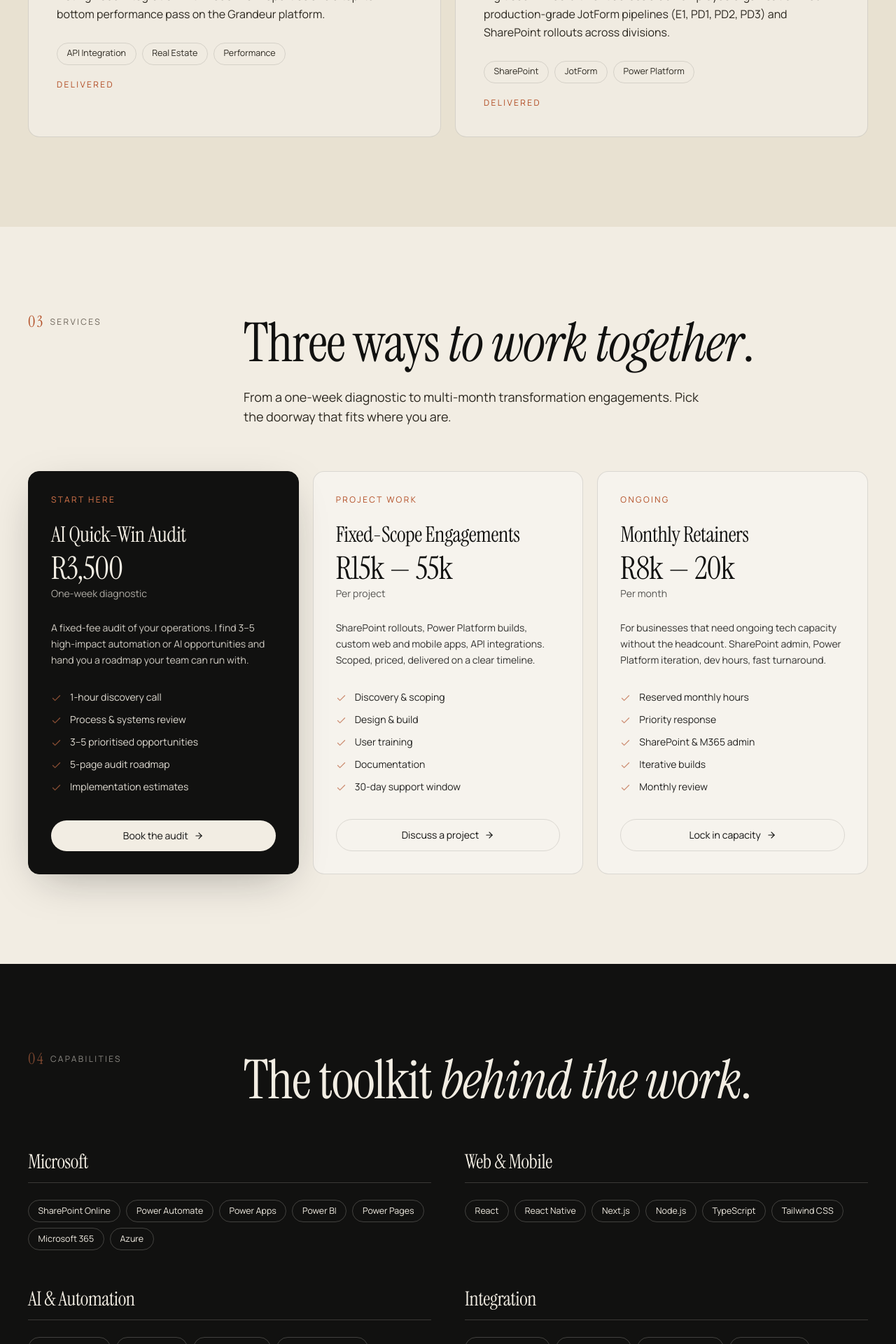
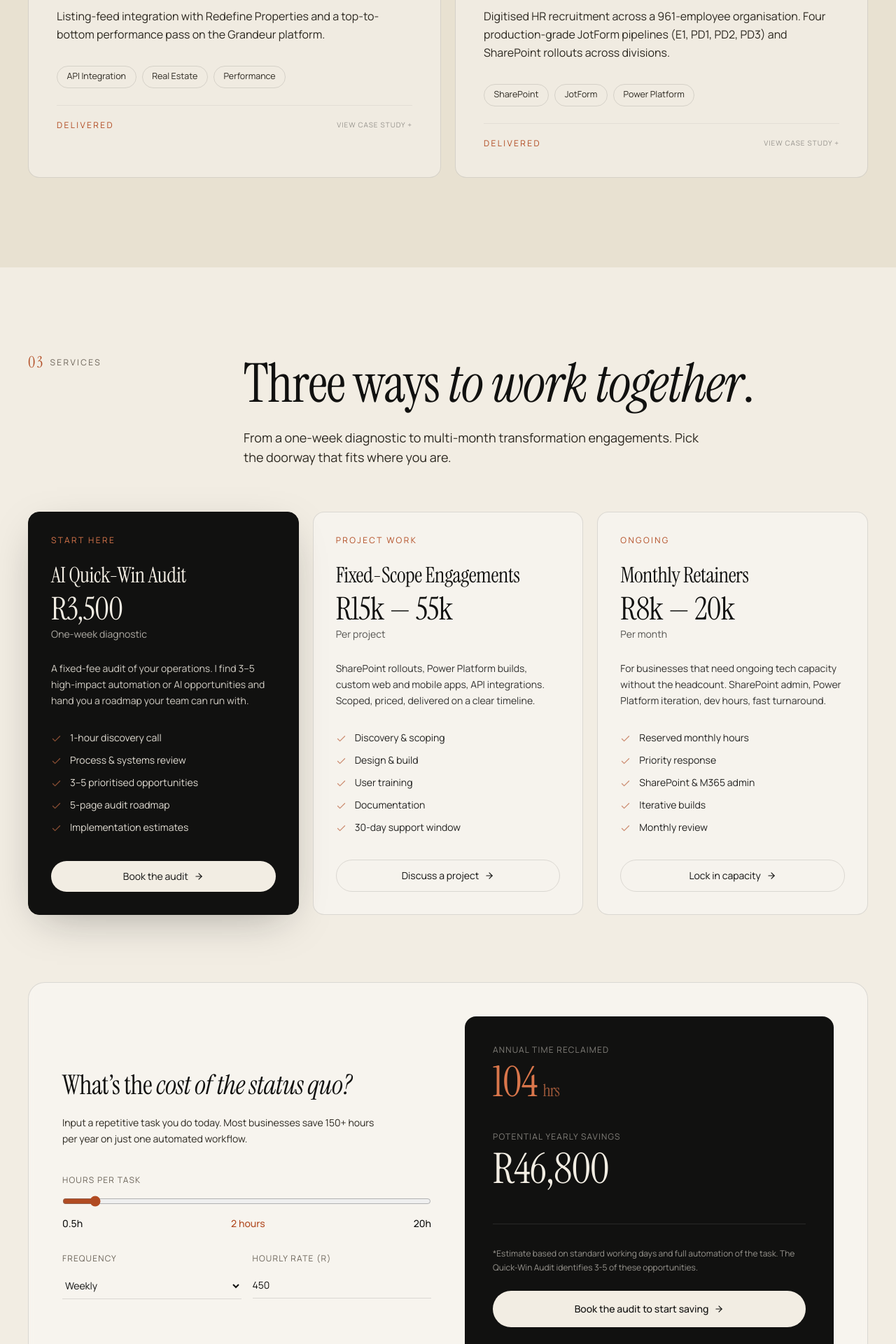
Before and after one commit to Qwezzy/khwezi-portfolio, a React (Vite) app: page / in a window 1280 px wide. Shown: the part 2840-4760 px from the top of the page at 70% size. Built offline with nearby package versions, Linux system fonts and the light colour scheme.

Commit message:
Enhance portfolio: add automation calculator, expandable case studies, and SEO tags

```diff
--- a/index.html
+++ b/index.html
@@ -28,6 +28,7 @@
       content="Software, SharePoint and AI that pays for itself. 15+ years building production systems for South African organisations."
     />
     <meta property="og:locale" content="en_ZA" />
+    <meta property="og:image" content="https://khwezi.online/og-image.jpg" />
 
     <!-- Twitter -->
     <meta name="twitter:card" content="summary_large_image" />
@@ -37,6 +38,7 @@
       name="twitter:description"
       content="Software, SharePoint and AI that pays for itself. 15+ years building production systems for South African organisations."
     />
+    <meta name="twitter:image" content="https://khwezi.online/og-image.jpg" />
 
     <!-- Fonts -->
     <link rel="preconnect" href="https://fonts.googleapis.com" />
--- a/src/App.jsx
+++ b/src/App.jsx
@@ -10,10 +10,129 @@ import {
   Twitter,
   Download,
   Check,
+  Layers,
+  Smartphone,
+  Cpu,
+  Zap,
 } from 'lucide-react';
+
+const AutomationCalculator = () => {
+  const [hours, setHours] = useState(2);
+  const [frequency, setFrequency] = useState('weekly');
+  const [hourlyRate, setHourlyRate] = useState(450);
+
+  const freqMultiplier = {
+    daily: 260, // working days
+    weekly: 52,
+    monthly: 12,
+  };
+
+  const annualHours = hours * freqMultiplier[frequency];
+  const annualSavings = annualHours * hourlyRate;
+
+  return (
+    <div className="mt-24 p-8 md:p-12 rounded-3xl border border-[var(--rule)] bg-white/40 backdrop-blur-sm">
+      <div className="grid md:grid-cols-2 gap-12 items-center">
+        <div>
+          <h3 className="display mb-6" style={{ fontSize: 'clamp(2rem, 3vw, 2.8rem)' }}>
+            What’s the <em className="ital">cost of the status quo?</em>
+          </h3>
+          <p className="text-sm mb-10 leading-relaxed text-[var(--ink-soft)] max-w-md">
+            Input a repetitive task you do today. Most businesses save 150+ hours per year on just
+            one automated workflow.
+          </p>
+
+          <div className="space-y-8">
+            <div>
+              <label className="text-xs uppercase block mb-3 tracking-widest text-[var(--ink-faint)]">
+                Hours per task
+              </label>
+              <input
+                type="range"
+                min="0.5"
+                max="20"
+                step="0.5"
+                value={hours}
+                onChange={(e) => setHours(Number(e.target.value))}
+                className="w-full accent-[var(--sienna)]"
+              />
+              <div className="flex justify-between mt-2 text-sm font-medium">
+                <span>0.5h</span>
+                <span className="text-[var(--sienna)]">{hours} hours</span>
+                <span>20h</span>
+              </div>
+            </div>
+
+            <div className="grid grid-cols-2 gap-4">
+              <div>
+                <label className="text-xs uppercase block mb-3 tracking-widest text-[var(--ink-faint)]">
+                  Frequency
+                </label>
+                <select
+                  value={frequency}
+                  onChange={(e) => setFrequency(e.target.value)}
+                  className="w-full bg-transparent border-b border-[var(--rule)] py-2 text-sm focus:outline-none focus:border-[var(--ink)]"
+                >
+                  <option value="daily">Daily</option>
+                  <option value="weekly">Weekly</option>
+                  <option value="monthly">Monthly</option>
+                </select>
+              </div>
+              <div>
+                <label className="text-xs uppercase block mb-3 tracking-widest text-[var(--ink-faint)]">
+                  Hourly Rate (R)
+                </label>
+                <input
+                  type="number"
+                  value={hourlyRate}
+                  onChange={(e) => setHourlyRate(Number(e.target.value))}
+                  className="w-full bg-transparent border-b border-[var(--rule)] py-2 text-sm focus:outline-none focus:border-[var(--ink)]"
+                />
+              </div>
+            </div>
+          </div>
+        </div>
+
+        <div className="bg-[var(--ink)] text-[var(--bone)] p-10 rounded-2xl">
+          <div className="mb-10">
+            <div className="text-xs uppercase mb-2 opacity-50 tracking-widest">
+              Annual Time Reclaimed
+            </div>
+            <div className="display text-5xl md:text-6xl text-[var(--sienna-soft)]">
+              {Math.round(annualHours)}
+              <span className="text-2xl ml-2 opacity-70">hrs</span>
+            </div>
+          </div>
+          <div>
+            <div className="text-xs uppercase mb-2 opacity-50 tracking-widest">
+              Potential Yearly Savings
+            </div>
+            <div className="display text-5xl md:text-6xl">
+              R{annualSavings.toLocaleString()}
+            </div>
+          </div>
+
+          <div className="mt-12 pt-8 border-t border-white/10">
+            <p className="text-xs opacity-60 leading-relaxed mb-6">
+              *Estimate based on standard working days and full automation of the task. The
+              Quick-Win Audit identifies 3-5 of these opportunities.
+            </p>
+            <a
+              href="#contact"
+              className="btn-on-dark w-full py-4 rounded-full text-sm font-medium inline-flex justify-center items-center gap-2"
+            >
+              Book the audit to start saving <ArrowRight size={14} />
+            </a>
+          </div>
+        </div>
+      </div>
+    </div>
+  );
+};
 
 export default function App() {
   const [scrolled, setScrolled] = useState(false);
+  const [expandedProject, setExpandedProject] = useState(null);
 
   useEffect(() => {
     const onScroll = () => setScrolled(window.scrollY > 40);
@@ -30,6 +149,10 @@ export default function App() {
         'End-to-end automation of new-hire workflows for a state agency — from candidate intake through document signoff to system provisioning.',
       tags: ['SharePoint', 'Power Automate', 'HR Systems'],
       stage: 'Proposal accepted · R65,000',
+      problem:
+        'Manual HR onboarding took 15+ hours per hire, involving 4 departments and significant paper trail risks.',
+      solution:
+        'Built a SharePoint-native workflow with Power Automate that triggers on contract sign-off, auto-provisioning system access and digital file creation.',
     },
     {
       year: '2025',
@@ -39,6 +162,10 @@ export default function App() {
         'Customer-facing mobile app and operations dashboard for a Gauteng cleaning service — booking, payments, scheduling, and field-team management.',
       tags: ['React Native', 'Mobile', 'Service Marketplace'],
       stage: 'In delivery',
+      problem:
+        'Reliance on WhatsApp for bookings led to scheduling conflicts and missed payments during peak times.',
+      solution:
+        'Developed a custom React Native app with integrated Stripe payments and a real-time dispatcher dashboard for field teams.',
     },
     {
       year: '2025',
@@ -48,6 +175,10 @@ export default function App() {
         'Listing-feed integration with Redefine Properties and a top-to-bottom performance pass on the Grandeur platform.',
       tags: ['API Integration', 'Real Estate', 'Performance'],
       stage: 'Delivered',
+      problem:
+        'Property listings were delayed by 48 hours due to manual sync, causing Grandeur to lose leads to faster competitors.',
+      solution:
+        'Implemented a high-frequency API sync and optimized Next.js image handling, reducing listing delay to under 10 minutes.',
     },
     {
       year: '2022 — 2025',
@@ -57,6 +188,10 @@ export default function App() {
         'Digitised HR recruitment across a 961-employee organisation. Four production-grade JotForm pipelines (E1, PD1, PD2, PD3) and SharePoint rollouts across divisions.',
       tags: ['SharePoint', 'JotForm', 'Power Platform'],
       stage: 'Delivered',
+      problem:
+        'Recruitment for 900+ employees was handled via email attachments, making compliance audits and candidate tracking impossible.',
+      solution:
+        'Engineered four secure JotForm pipelines feeding into a central SharePoint repository with automated compliance scoring and status tracking.',
     },
   ];
 
@@ -117,6 +252,7 @@ export default function App() {
   const capabilities = [
     {
       group: 'Microsoft',
+      icon: Layers,
       items: [
         'SharePoint Online',
         'Power Automate',
@@ -129,10 +265,12 @@ export default function App() {
     },
     {
       group: 'Web & Mobile',
+      icon: Smartphone,
       items: ['React', 'React Native', 'Next.js', 'Node.js', 'TypeScript', 'Tailwind CSS'],
     },
     {
       group: 'AI & Automation',
+      icon: Cpu,
       items: [
         'LLM integration',
         'MCP servers',
@@ -143,6 +281,7 @@ export default function App() {
     },
     {
       group: 'Integration',
+      icon: Zap,
       items: [
         'REST & GraphQL',
         'SOAP / legacy',
@@ -443,10 +582,12 @@ export default function App() {
 
           <div className="grid md:grid-cols-2 gap-5">
             {projects.map((p, i) => (
-              <a
+              <div
                 key={i}
-                href="#contact"
-                className="card group p-8 md:p-10 rounded-2xl block"
+                onClick={() => setExpandedProject(expandedProject === i ? null : i)}
+                className={`card group p-8 md:p-10 rounded-2xl block cursor-pointer transition-all duration-500 ${
+                  expandedProject === i ? 'md:col-span-2' : ''
+                }`}
               >
                 <div className="flex items-start justify-between mb-7">
                   <div
@@ -460,30 +601,62 @@ export default function App() {
                   </div>
                   <ArrowUpRight
                     size={22}
-                    className="opacity-30 transition-all"
-                    style={{ color: 'var(--ink)' }}
+                    className={`transition-all ${
+                      expandedProject === i ? 'rotate-45 text-[var(--sienna)]' : 'opacity-30'
+                    }`}
                   />
                 </div>
-                <h3
-                  className="display mb-4"
-                  style={{ fontSize: 'clamp(1.7rem, 2.6vw, 2.4rem)' }}
-                >
+                <h3 className="display mb-4" style={{ fontSize: 'clamp(1.7rem, 2.6vw, 2.4rem)' }}>
                   {p.title}
                 </h3>
                 <p className="text-base mb-7 leading-relaxed" style={{ color: 'var(--ink-soft)' }}>
                   {p.blurb}
                 </p>
-                <div className="flex flex-wrap gap-2 mb-5">
+
+                {expandedProject === i && (
+                  <div className="mt-8 pt-8 border-t border-[var(--rule)] grid md:grid-cols-2 gap-8 rise">
+                    <div>
+                      <h4
+                        className="text-xs uppercase mb-3 tracking-widest text-[var(--sienna)]"
+                        style={{ fontWeight: 600 }}
+                      >
+                        The Bottleneck
+                      </h4>
+                      <p className="text-sm leading-relaxed" style={{ color: 'var(--ink-soft)' }}>
+                        {p.problem}
+                      </p>
+                    </div>
+                    <div>
+                      <h4
+                        className="text-xs uppercase mb-3 tracking-widest text-[var(--sienna)]"
+                        style={{ fontWeight: 600 }}
+                      >
+                        The Build
+                      </h4>
+                      <p className="text-sm leading-relaxed" style={{ color: 'var(--ink-soft)' }}>
+                        {p.solution}
+                      </p>
+                    </div>
+                  </div>
+                )}
+
+                <div className="flex flex-wrap gap-2 mt-8 mb-6">
                   {p.tags.map((t) => (
                     <span key={t} className="chip">
                       {t}
                     </span>
                   ))}
                 </div>
+
+                <div className="flex justify-between items-center border-t border-[var(--rule-soft)] pt-5">
                   <div className="text-xs uppercase" style={{ ...wide, color: 'var(--sienna)' }}>
                     {p.stage}
                   </div>
-              </a>
+                  <div className="text-[10px] uppercase tracking-widest opacity-40 group-hover:opacity-100 transition-opacity">
+                    {expandedProject === i ? 'Close details —' : 'View case study +'}
+                  </div>
+                </div>
+              </div>
             ))}
           </div>
         </div>
@@ -582,6 +755,9 @@ export default function App() {
               </div>
             ))}
           </div>
+
+          {/* CALCULATOR */}
+          <AutomationCalculator />
         </div>
       </section>
 
@@ -615,15 +791,17 @@ export default function App() {
           <div className="grid md:grid-cols-2 gap-x-12 gap-y-14">
             {capabilities.map((cap) => (
               <div key={cap.group}>
+                <div className="flex items-center gap-3 mb-6 pb-4 border-b border-white/10">
+                  <cap.icon size={20} className="text-[var(--sienna-soft)]" />
                   <h3
-                  className="display mb-6 pb-4"
+                    className="display"
                     style={{
                       fontSize: 'clamp(1.6rem, 2.2vw, 2rem)',
-                    borderBottom: '1px solid rgba(242, 237, 227, 0.18)',
                     }}
                   >
                     {cap.group}
                   </h3>
+                </div>
                 <div className="flex flex-wrap gap-2">
                   {cap.items.map((item) => (
                     <span key={item} className="chip chip-dark">
```
Lines whose indentation alone changed are shown as unchanged.
